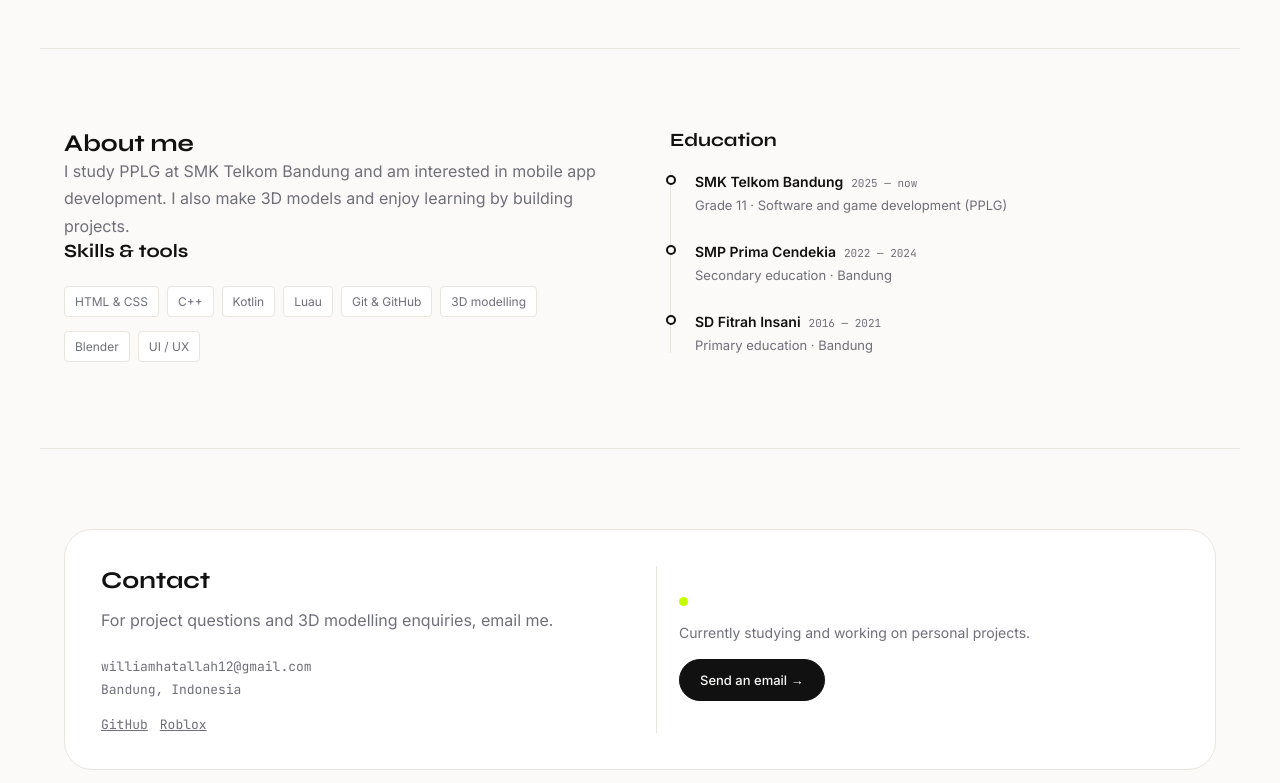
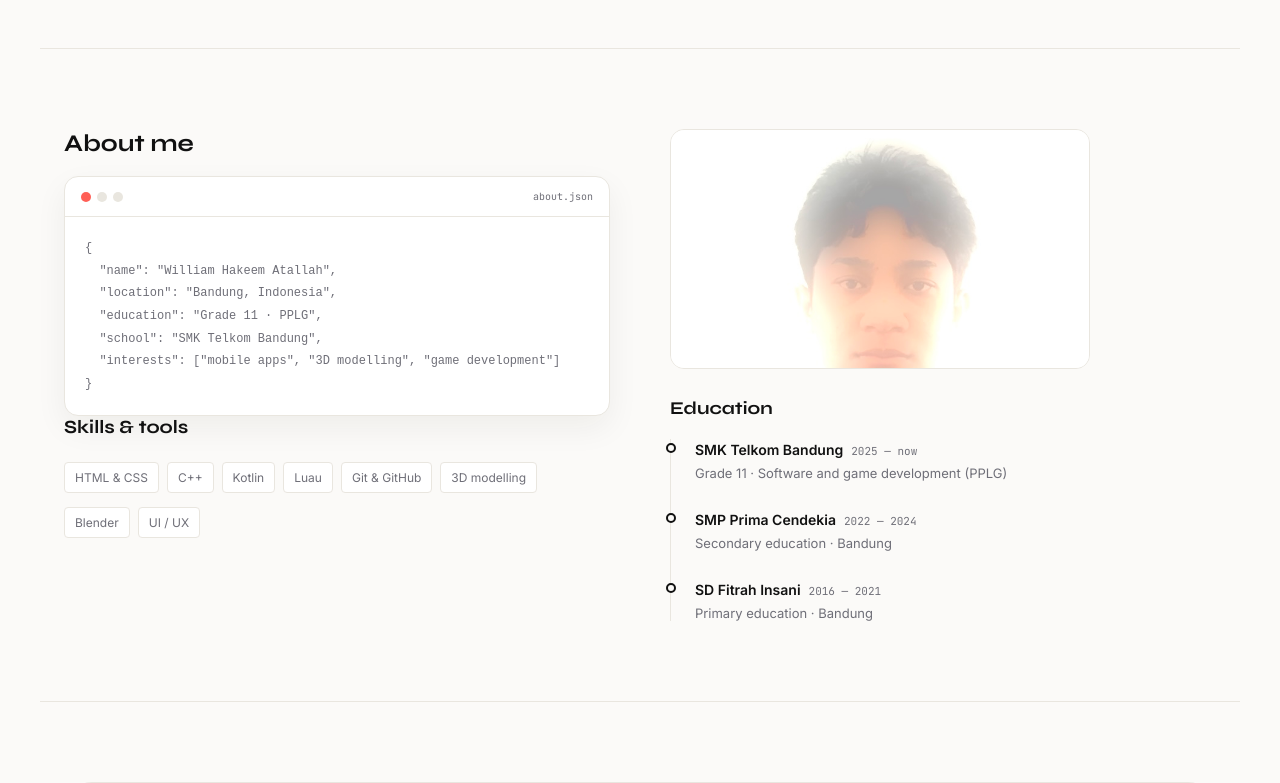
Before and after one commit to Waibern/Portofolio, a plain HTML site: page Tugas_mkk3_cv/index.html in a window 1280 px wide. Shown: the part 1580-2363 px from the top of the page. Drawn offline with Linux system fonts and the light colour scheme.

Commit message:
Move portrait to about and animate JSON bio

```diff
--- a/Tugas_mkk3_cv/index.html
+++ b/Tugas_mkk3_cv/index.html
@@ -29,7 +29,6 @@
 <span class="code-key">based</span>     Bandung, Indonesia
 <span class="code-key">studying</span>  Software &amp; game development
 <span class="code-key">interests</span> Apps · Roblox · 3D</pre></div>
-    <img class="hero-photo" src="images/Photo%20on%2008-09-26%20at%2008.47.jpg" alt="William Hakeem Atallah">
   </div></div>
 </section>
 <section id="work">
@@ -40,10 +39,15 @@
 </section>
 <section id="about" class="about">
   <div class="about-left"><h2>About me</h2>
-    <p class="muted">I study PPLG at SMK Telkom Bandung and am interested in mobile app development. I also make 3D models and enjoy learning by building projects.</p>
+    <div class="about-code" aria-label="About William, shown as a JSON file being typed">
+      <div class="mock-top"><span></span><span></span><span></span><small>about.json</small></div>
+      <pre aria-hidden="true"><code id="aboutJson"></code><span class="typing-cursor" aria-hidden="true"></span></pre>
+    </div>
     <h3 class="subhead">Skills &amp; tools</h3><div class="skills" id="skills"></div>
   </div>
-  <div class="about-right"><h3>Education</h3><div class="timeline">
+  <div class="about-right">
+    <img class="about-photo" src="images/Photo%20on%2008-09-26%20at%2008.47.jpg" alt="William Hakeem Atallah">
+    <h3>Education</h3><div class="timeline">
     <div class="t-item"><div class="t-dot"></div><div><b>SMK Telkom Bandung</b><i>2025 — now</i><p>Grade 11 · Software and game development (PPLG)</p></div></div>
     <div class="t-item"><div class="t-dot"></div><div><b>SMP Prima Cendekia</b><i>2022 — 2024</i><p>Secondary education · Bandung</p></div></div>
     <div class="t-item"><div class="t-dot"></div><div><b>SD Fitrah Insani</b><i>2016 — 2021</i><p>Primary education · Bandung</p></div></div>
--- a/Tugas_mkk3_cv/script.js
+++ b/Tugas_mkk3_cv/script.js
@@ -31,6 +31,33 @@ document.querySelectorAll("[data-filter]").forEach(button=>button.addEventListen
 
 document.getElementById("skills").innerHTML=skills.map(skill=>`<span class="skill">${skill}</span>`).join("");
 
+const aboutJson=document.getElementById("aboutJson");
+const aboutText=`{
+  "name": "William Hakeem Atallah",
+  "location": "Bandung, Indonesia",
+  "education": "Grade 11 · PPLG",
+  "school": "SMK Telkom Bandung",
+  "interests": ["mobile apps", "3D modelling", "game development"]
+}`;
+let typingStarted=false;
+const aboutObserver=new IntersectionObserver(entries=>{
+  if(entries.some(entry=>entry.isIntersecting)&&!typingStarted){
+    typingStarted=true;
+    if(window.matchMedia("(prefers-reduced-motion: reduce)").matches){
+      aboutJson.textContent=aboutText;
+      return;
+    }
+    let position=0;
+    const typeNext=()=>{
+      aboutJson.textContent=aboutText.slice(0,position++);
+      if(position<=aboutText.length) setTimeout(typeNext,22);
+    };
+    typeNext();
+    aboutObserver.disconnect();
+  }
+},{threshold:.35});
+aboutObserver.observe(document.querySelector("#about .about-code"));
+
 const root=document.documentElement;
 const themeButton=document.getElementById("themeToggle");
 root.setAttribute("data-theme",localStorage.getItem("theme")||"light");
--- a/Tugas_mkk3_cv/style.css
+++ b/Tugas_mkk3_cv/style.css
@@ -94,7 +94,6 @@ footer{max-width:1200px;margin:auto;padding:24px;text-align:center;font-family:'
 .mock-top small{margin-left:auto;font:10px 'JetBrains Mono',monospace;color:var(--muted)}
 .code{white-space:pre-wrap;padding:16px 18px}
 .code-key{color:var(--accent)}
-.hero-photo{display:block;width:100%;height:210px;object-fit:cover;object-position:center 38%;border-top:1px solid var(--line)}
 .grid{grid-template-columns:repeat(2,minmax(0,1fr))}
 .project{border-radius:14px}
 .p-img img{width:100%;height:100%;object-fit:cover;display:block;transition:transform .3s}
@@ -111,6 +110,14 @@ footer{max-width:1200px;margin:auto;padding:24px;text-align:center;font-family:'
 .contact-note{display:flex;flex-direction:column;align-items:flex-start;justify-content:center;gap:18px;padding:22px;border-left:1px solid var(--line);color:var(--muted);font-size:14px}
 .note-dot{width:9px;height:9px;border-radius:50%;background:var(--accent)}
 @media(max-width:900px){.hero{grid-template-columns:1fr;gap:28px}.hero-right{justify-content:flex-start}.mock-card{max-width:520px}.grid{grid-template-columns:1fr 1fr}.contact-box{grid-template-columns:1fr}.contact-note{border-left:0;border-top:1px solid var(--line);padding:20px 0 0}}
-@media(max-width:600px){.hero{padding:58px 17px}.hero h1{font-size:clamp(39px,12vw,58px)}.stats{gap:18px;justify-content:space-between}.stats b{font-size:17px}.stats span{font-size:9px}.hero-photo{height:180px}.grid{grid-template-columns:1fr}.p-img{height:210px}.contact-box{padding:22px}.section-head h2{font-size:24px}.filters button{padding:6px 10px}}
+@media(max-width:600px){.hero{padding:58px 17px}.hero h1{font-size:clamp(39px,12vw,58px)}.stats{gap:18px;justify-content:space-between}.stats b{font-size:17px}.stats span{font-size:9px}.grid{grid-template-columns:1fr}.p-img{height:210px}.contact-box{padding:22px}.section-head h2{font-size:24px}.filters button{padding:6px 10px}}
 :focus-visible{outline:2px solid var(--accent);outline-offset:3px}
 @media(prefers-reduced-motion:reduce){html{scroll-behavior:auto}*,*::before,*::after{transition:none!important}}
+.about-code{margin-top:18px;background:var(--card);border:1px solid var(--line);border-radius:14px;overflow:hidden;box-shadow:0 12px 32px rgba(30,30,20,.06)}
+.about-code pre{min-height:190px;padding:20px;white-space:pre-wrap;overflow-wrap:anywhere;font:12px/1.8 'JetBrains Mono',monospace;color:var(--muted)}
+.typing-cursor{display:inline-block;width:7px;height:14px;margin-left:2px;vertical-align:-2px;background:var(--accent);animation:cursor-blink .85s steps(2,start) infinite}
+.about-photo{display:block;width:100%;max-width:420px;height:240px;object-fit:cover;object-position:center 38%;margin:0 0 28px;border:1px solid var(--line);border-radius:14px}
+.about-right>h3{font-size:18px}
+@keyframes cursor-blink{to{visibility:hidden}}
+@media(max-width:900px){.about-photo{max-width:520px}}
+@media(prefers-reduced-motion:reduce){.typing-cursor{animation:none}}
```
